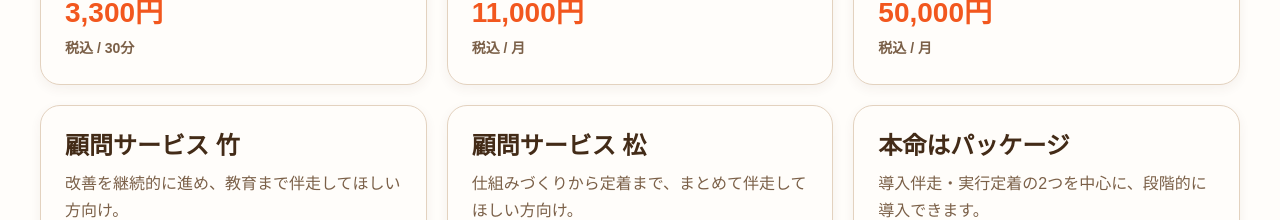
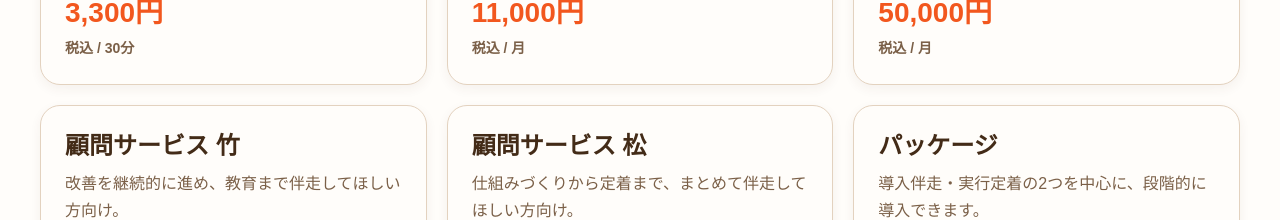
Before and after one commit to OfficePlata/33yell, a plain HTML site: page index.html in a window 1280 px wide. Shown: the part 2200-2420 px from the top of the page. Drawn offline with Linux system fonts and the light colour scheme; a script that the page names is missing.

Commit message:
Update index.html

```diff
--- a/index.html
+++ b/index.html
@@ -182,7 +182,7 @@
             <span class="price-mini-sub">税込 / 月</span>
           </article>
           <article class="service-card">
-            <h3>本命はパッケージ</h3>
+            <h3>パッケージ</h3>
             <p>導入伴走・実行定着の2つを中心に、段階的に導入できます。</p>
             <span class="price-mini">50万円 / 120万円</span>
             <span class="price-mini-sub">税込 / 3ヶ月・6ヶ月</span>
```
